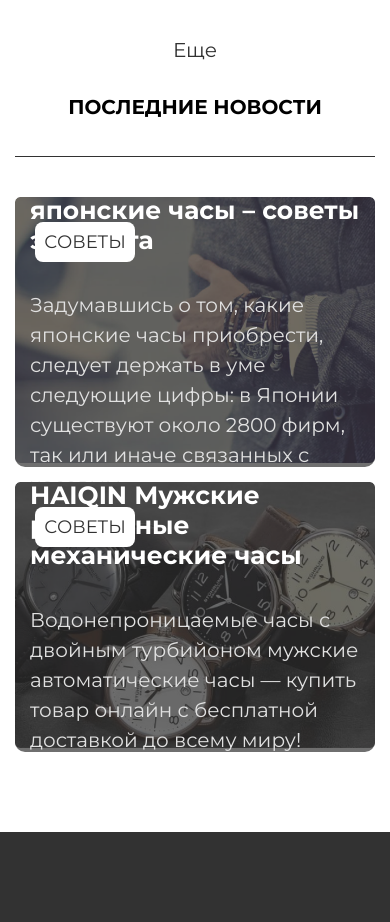
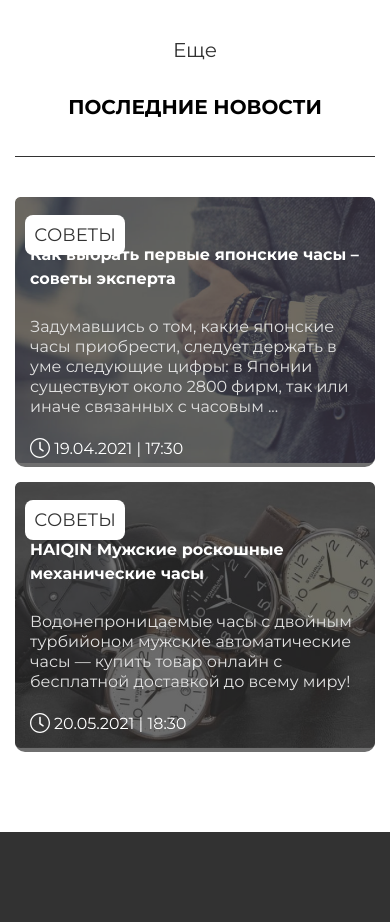
Before and after one commit to Sunnatilla1234/TOTEMBO, a plain HTML site: page index.html in a window 390 px wide. Shown: the part 4525-5447 px from the top of the page. Drawn offline with Linux system fonts and the light colour scheme.

Commit message:
xatolar qayta tuzatildi

```diff
--- a/style/media.css
+++ b/style/media.css
@@ -22,7 +22,7 @@
   .box__img-1 {
     margin-left: 105px;
   }
-  .card{
+  .card {
     padding-top: 50px;
   }
   .card__box {
@@ -67,7 +67,7 @@
   .main-img {
     width: 100%;
   }
-  .main__content{
+  .main__content {
     padding: 0px 15px;
     row-gap: 20px;
   }
@@ -176,7 +176,7 @@
     font-size: 18px;
     line-height: 20px;
   }
-  .cards__img{
+  .cards__img {
     width: 45%;
     padding-top: 30px;
   }
@@ -196,7 +196,7 @@
     font-size: 25px;
     margin-top: 10px;
   }
-  .main__content::after{
+  .main__content::after {
     top: 25px;
   }
   .main__text {
@@ -303,7 +303,7 @@
     line-height: 18px;
     width: 100%;
   }
-  .main__content{
+  .main__content {
     row-gap: 15px;
   }
   .main__content::after {
@@ -449,7 +449,6 @@
   .footer__container {
     display: flex;
     flex-direction: column;
-
   }
   .footer__list {
     gap: 15px;
@@ -462,7 +461,7 @@
   .footer_info-one {
     margin-top: 0;
   }
-  .footer_info-one-1{
+  .footer_info-one-1 {
     text-align: center;
   }
   .footer__icons {
@@ -471,7 +470,29 @@
   }
   .footer__link-u,
   .footer__link-n {
-    margin-left:0;
+    margin-left: 0;
+  }
+}
+@media (max-width: 450px) {
+  .main__text {
+    font-size: 16px;
+    line-height: 24px;
+  }
+  .main__info {
+    padding-bottom: 15px;
+    font-size: 16px;
+    line-height: 20px;
+}
+.main__content{
+  row-gap: 6px;
+}
+.main__content::after {
+  font-size: 18px;
+  line-height: 18px;
+  width: 100px;
+  height: 40px;
+  left: 10px;
+  top: 18px;
 }
 }
 @media (max-width: 350px) {
@@ -525,7 +546,13 @@
   .cards__box {
     width: 100%;
   }
-  .cards__box::after, .cards__box:nth-child(2)::after, .cards__box:nth-child(4)::after, .cards__box:nth-child(7)::after, .cards__box:nth-child(8)::after, .cards__box:nth-child(9)::after, .cards__box:nth-child(11)::after {
+  .cards__box::after,
+  .cards__box:nth-child(2)::after,
+  .cards__box:nth-child(4)::after,
+  .cards__box:nth-child(7)::after,
+  .cards__box:nth-child(8)::after,
+  .cards__box:nth-child(9)::after,
+  .cards__box:nth-child(11)::after {
     padding: 5px 10px;
     top: 2%;
     left: 2%;
@@ -538,7 +565,7 @@
   .main__box {
     width: 100%;
   }
-  .main__content{
+  .main__content {
     row-gap: 10px;
   }
   .main__content::after {
@@ -585,7 +612,7 @@
   .footer__link-n,
   .footer__link-t,
   .footer__link-s,
-.footer__link{
+  .footer__link {
     font-size: 16px;
   }
   .footer__icons {
@@ -614,7 +641,7 @@
     gap: 10px;
     font-size: 14px;
   }
-  .main__content{
+  .main__content {
     padding: 0 5px;
     row-gap: 10px;
   }
@@ -636,7 +663,7 @@
   .footer_info-one-1 {
     margin-left: 0;
   }
-  .footer__icons{
+  .footer__icons {
     margin-left: 0;
   }
 }
```
Lines whose indentation alone changed are shown as unchanged.
